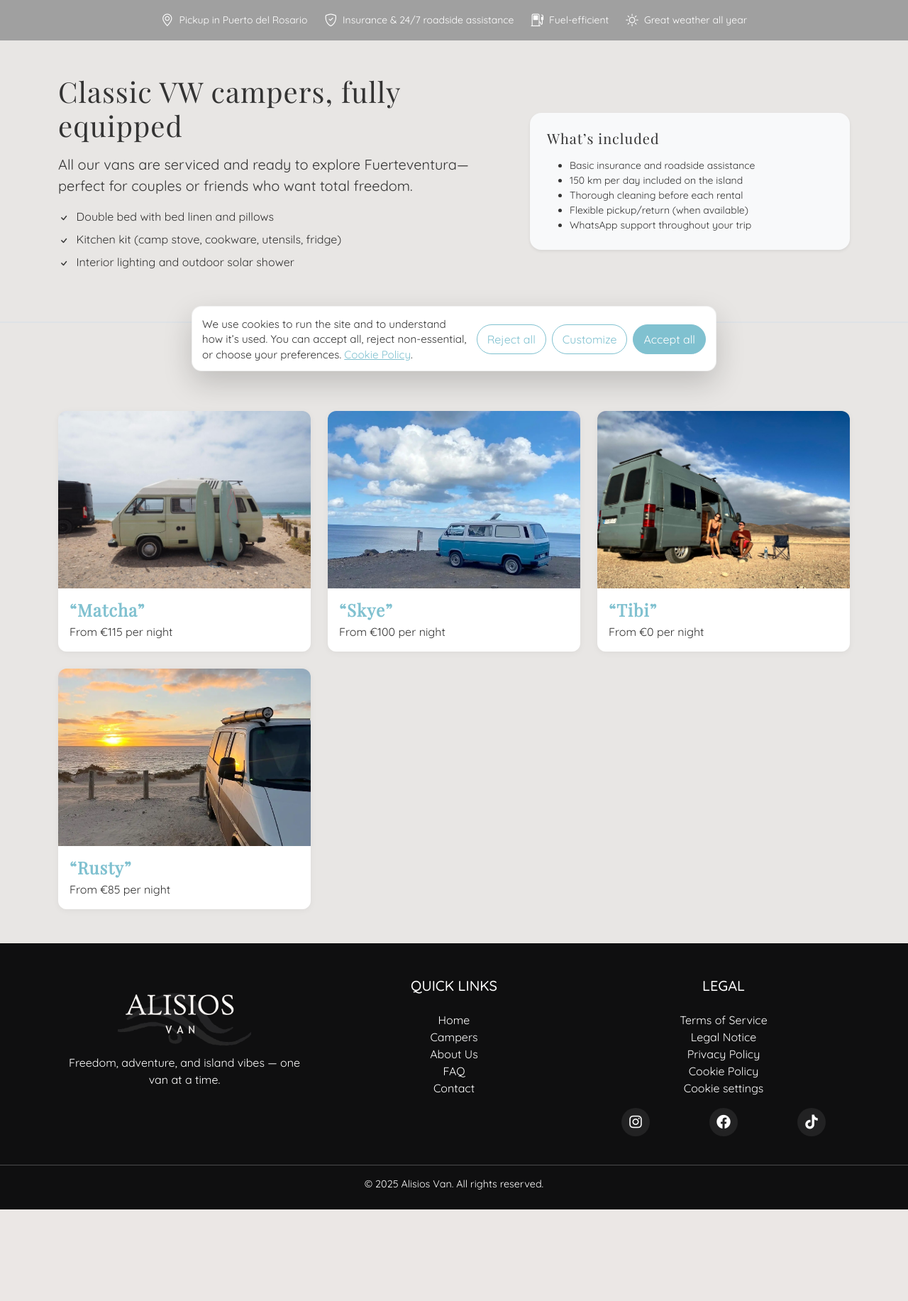
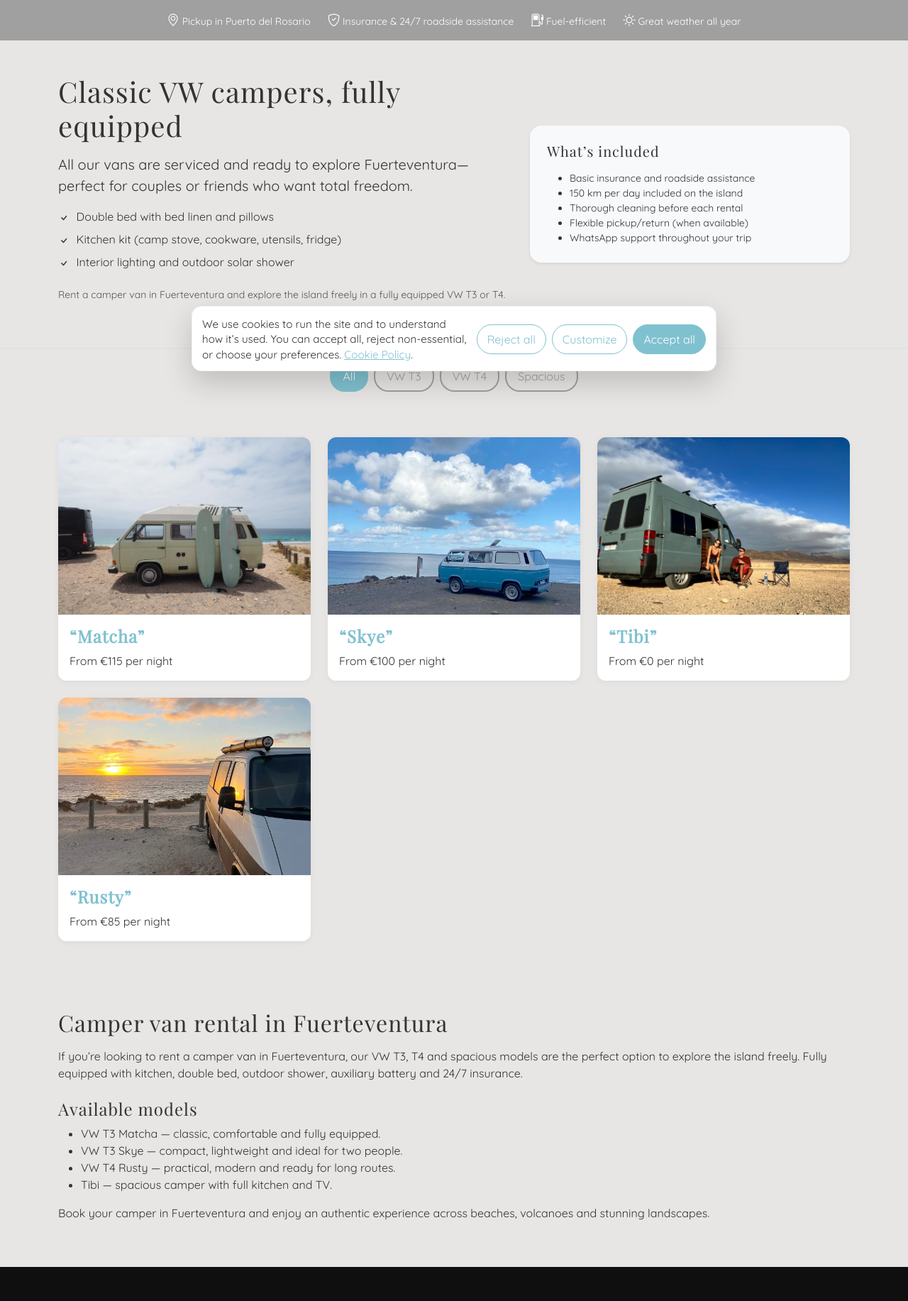
Before and after one commit to Absdabsda/AlisiosVan, a PHP site: page /campers.php in a window 1280 px wide. Shown: the part 261-2094 px from the top of the page at 71% size. Before the commit the page ends 1965 px from the top, so only its background shows below. Run offline with PHP 8.4, Linux system fonts and the light colour scheme; data comes from the database, SQL or seed files in the repository; some libraries are stand-ins or nearby versions.

Commit message:
SEO mas extenso para campers

```diff
--- a/config/i18n/lang/en/campers.php
+++ b/config/i18n/lang/en/campers.php
@@ -11,4 +11,15 @@ return [
 
     'ALT_GALLERY_TIBI' => '“Tibi”, a cosy camper-home by the beach at sunset in Fuerteventura',
     'TITLE_GALLERY_TIBI' => 'Tibi – spacious camper rental in Fuerteventura',
+
+    //seo
+    'seo.campers.h2' => 'Camper van rental in Fuerteventura',
+    'seo.campers.p1' => 'If you’re looking to rent a camper van in Fuerteventura, our VW T3, T4 and spacious models are the perfect option to explore the island freely. Fully equipped with kitchen, double bed, outdoor shower, auxiliary battery and 24/7 insurance.',
+    'seo.campers.h3' => 'Available models',
+    'seo.campers.li1' => 'VW T3 Matcha — classic, comfortable and fully equipped.',
+    'seo.campers.li2' => 'VW T3 Skye — compact, lightweight and ideal for two people.',
+    'seo.campers.li3' => 'VW T4 Rusty — practical, modern and ready for long routes.',
+    'seo.campers.li4' => 'Tibi — spacious camper with full kitchen and TV.',
+    'seo.campers.p2' => 'Book your camper in Fuerteventura and enjoy an authentic experience across beaches, volcanoes and stunning landscapes.',
+
 ];
--- a/src/campers.php
+++ b/src/campers.php
@@ -12,47 +12,52 @@ $lang = strtolower($LANG ?? ($_GET['lang'] ?? 'es'));
 $SUPPORTED_LANGS = ['es','en','de','fr','it'];
 if (!in_array($lang, $SUPPORTED_LANGS, true)) { $lang = 'es'; }
 
-/* Slugs canónicos por id (coherentes con /<lang>/camper/<slug>/) */
+/* Slugs canónicos por id */
 $slugById = [ 1=>'matcha', 2=>'skye', 3=>'rusty', 4=>'tibi' ];
 
-/* Cargamos precios actuales por id */
+/* Cargamos precios actuales */
 $prices = [];
 try {
     $st = $pdo->query("SELECT id, price_per_night FROM campers");
     while ($row = $st->fetch(PDO::FETCH_ASSOC)) {
         $prices[(int)$row['id']] = (float)$row['price_per_night'];
     }
-} catch (Throwable $e) { /* fallback visual */ }
+} catch (Throwable $e) {}
+
+/* SEO: canonical */
 $canonical = "https://alisiosvan.com/$lang/campers/";
 
+/* SEO: hreflang */
 $hreflangs = [];
 foreach ($SUPPORTED_LANGS as $l) {
     $hreflangs[] = '<link rel="alternate" hreflang="'.$l.'" href="https://alisiosvan.com/'.$l.'/campers/" />';
 }
 $hreflangs[] = '<link rel="alternate" hreflang="x-default" href="https://alisiosvan.com/es/campers/" />';
 
+/* SEO: meta descriptions */
 $descriptions = [
-    'es' => 'Alquiler de furgonetas camper en Fuerteventura. Explora la isla con campers clásicas VW totalmente equipadas con seguro y asistencia 24/7.',
-    'en' => 'Camper van rental in Fuerteventura. Explore the island with fully equipped classic VW campers, insurance and 24/7 assistance included.',
-    'de' => 'Miete einen Campervan auf Fuerteventura. Entdecke die Insel mit voll ausgestatteten klassischen VW-Campern, inklusive Versicherung und 24/7-Pannenhilfe.',
-    'fr' => 'Location de vans aménagés à Fuerteventura. Explorez l’île avec des campervans VW classiques entièrement équipés, assurance et assistance 24/7 incluses.',
-    'it' => 'Noleggio di camper a Fuerteventura. Esplora l’isola con camper VW classici completamente equipaggiati, assicurazione e assistenza 24/7 incluse.',
+    'es' => 'Alquiler de campers en Fuerteventura: furgonetas camper VW clásicas totalmente equipadas. Seguro, asistencia 24/7, cocina, cama doble, ducha exterior y fácil reserva.',
+    'en' => 'Camper van rental in Fuerteventura: fully equipped classic VW campers with insurance, 24/7 assistance, kitchen, double bed and outdoor shower.',
+    'de' => 'Campervan-Miete auf Fuerteventura: voll ausgestattete klassische VW-Camper mit Versicherung, 24/7-Pannenhilfe, Küche und Doppelbett.',
+    'fr' => 'Location de vans aménagés à Fuerteventura : vans VW classiques équipés, assurance et assistance 24/7, cuisine et lit double.',
+    'it' => 'Noleggio camper a Fuerteventura: camper VW classici completamente equipaggiati con assicurazione, assistenza 24/7, cucina e letto doppio.',
 ];
-
 $description = $descriptions[$lang] ?? $descriptions['en'];
 
+/* SEO Block */
 $SEO_CAMPERS = <<<HTML
 <!-- SEO CAMPERS -->
 <meta name="description" content="$description" />
 <link rel="canonical" href="$canonical" />
-<!-- HREFLANG -->
-    {HREFLANGS}
+{HREFLANGS}
+
 <!-- Open Graph -->
 <meta property="og:title" content="Camper rental in Fuerteventura | Alisios Van" />
 <meta property="og:description" content="$description" />
 <meta property="og:url" content="$canonical" />
 <meta property="og:image" content="https://alisiosvan.com/src/img/og/campers.jpg" />
 <meta property="og:type" content="website" />
+
 <!-- Twitter -->
 <meta name="twitter:card" content="summary_large_image" />
 <meta name="twitter:title" content="Camper rental in Fuerteventura | Alisios Van" />
@@ -67,80 +72,104 @@ $SEO_CAMPERS = str_replace('{HREFLANGS}', implode("\n", $hreflangs), $SEO_CAMPER
 <head>
     <meta charset="UTF-8">
     <meta name="viewport" content="width=device-width, initial-scale=1">
-    <title><?= __('Our Campers') ?> | Alisios Van</title>
+
+    <!-- ⭐ META TITLE SUPER SEO según idioma -->
+    <title>
+        <?= ($lang === 'es')
+            ? 'Alquiler de furgonetas camper en Fuerteventura | Campers VW clásicas'
+            : ($lang === 'en'
+                ? 'Camper van rental in Fuerteventura | Classic VW campers'
+                : __('Our Campers') . ' | Alisios Van'
+            );
+        ?>
+    </title>
+
     <?= $SEO_CAMPERS ?>
 
-    <!-- evita traducción automática de Chrome -->
     <meta name="google" content="notranslate">
 
+    <!-- Fonts & CSS -->
     <link href="https://fonts.googleapis.com/css2?family=Quicksand:wght@400;500;700&display=swap" rel="stylesheet">
     <link href="https://fonts.googleapis.com/css2?family=Playfair+Display&display=swap" rel="stylesheet">
 
-    <!-- Bootstrap CSS -->
     <link href="https://cdn.jsdelivr.net/npm/bootstrap@5.3.7/dist/css/bootstrap.min.css" rel="stylesheet">
-    <!-- Bootstrap JS -->
     <script src="https://cdn.jsdelivr.net/npm/bootstrap@5.3.7/dist/js/bootstrap.bundle.min.js" defer></script>
+
     <link href="https://cdn.jsdelivr.net/npm/bootstrap-icons@1.10.5/font/bootstrap-icons.css" rel="stylesheet">
     <link rel="stylesheet" href="https://cdnjs.cloudflare.com/ajax/libs/font-awesome/6.4.0/css/all.min.css" />
-
     <link rel="stylesheet" href="https://cdn.jsdelivr.net/npm/flag-icons/css/flag-icons.min.css">
 
     <link rel="stylesheet" href="/src/css/estilos.css">
     <link rel="stylesheet" href="/src/css/header.css">
     <link rel="stylesheet" href="/src/css/campers.css">
     <link rel="stylesheet" href="/src/css/cookies.css">
+
     <script src="/src/js/header.js" defer></script>
     <script src="/src/js/campers.js" defer></script>
 
     <style>
-        :root { --header-bg-rgb: 133,126,110; } /* #857E6E */
+        :root { --header-bg-rgb: 133,126,110; }
     </style>
+</head>
 
-</head>
 <body>
 <?php include 'inc/header.inc'; ?>
 
 <main>
+
     <!-- HERO -->
     <section class="page-hero campers-hero">
         <div class="page-hero__content">
-            <h1 class="page-hero__title"><?= __('Our Campers') ?></h1>
+
+            <!-- ⭐ H1 SUPER SEO sin romper diseño -->
+            <h1 class="page-hero__title">
+                <?= ($lang === 'es')
+                    ? 'Alquiler de furgonetas camper en Fuerteventura'
+                    : ($lang === 'en'
+                        ? 'Camper van rental in Fuerteventura'
+                        : __('Our Campers')
+                    );
+                ?>
+            </h1>
         </div>
     </section>
 
     <!-- Highlights -->
     <section class="fleet-highlights text-white py-3">
         <div class="container d-flex flex-wrap gap-4 justify-content-center text-center small">
-            <div class="d-flex align-items-center gap-2">
-                <i class="bi bi-geo-alt"></i> <?= __('Pickup in Puerto del Rosario') ?>
-            </div>
-            <div class="d-flex align-items-center gap-2">
-                <i class="bi bi-shield-check"></i> <?= __('Insurance & 24/7 roadside assistance') ?>
-            </div>
-            <div class="d-flex align-items-center gap-2">
-                <i class="bi bi-fuel-pump"></i> <?= __('Fuel-efficient') ?>
-            </div>
-            <div class="d-flex align-items-center gap-2">
-                <i class="bi bi-sun"></i> <?= __('Great weather all year') ?>
-            </div>
+            <div><i class="bi bi-geo-alt"></i> <?= __('Pickup in Puerto del Rosario') ?></div>
+            <div><i class="bi bi-shield-check"></i> <?= __('Insurance & 24/7 roadside assistance') ?></div>
+            <div><i class="bi bi-fuel-pump"></i> <?= __('Fuel-efficient') ?></div>
+            <div><i class="bi bi-sun"></i> <?= __('Great weather all year') ?></div>
         </div>
     </section>
 
-    <!-- Intro / What's included -->
+    <!-- Intro -->
     <section class="campers-intro py-5 border-bottom">
         <div class="container">
             <div class="row align-items-center g-4">
+
                 <div class="col-lg-7">
                     <h2 class="h1 mb-3"><?= __('Classic VW campers, fully equipped') ?></h2>
                     <p class="lead mb-3">
                         <?= __('All our vans are serviced and ready to explore Fuerteventura—perfect for couples or friends who want total freedom.') ?>
                     </p>
-
                     <ul class="icon-list mb-4">
                         <li><?= __('Double bed with bed linen and pillows') ?></li>
                         <li><?= __('Kitchen kit (camp stove, cookware, utensils, fridge)') ?></li>
                         <li><?= __('Interior lighting and outdoor solar shower') ?></li>
                     </ul>
+
+                    <!-- ⭐ SEO extra -->
+                    <p class="seo-extra mt-4 small text-muted">
+                        <?= ($lang === 'es')
+                            ? 'Alquila una camper en Fuerteventura y descubre la isla con total libertad. Nuestras VW T3 y T4 están totalmente equipadas para una experiencia única.'
+                            : ($lang === 'en'
+                                ? 'Rent a camper van in Fuerteventura and explore the island freely in a fully equipped VW T3 or T4.'
+                                : ''
+                            );
+                        ?>
+                    </p>
                 </div>
 
                 <div class="col-lg-5">
@@ -155,6 +184,7 @@ $SEO_CAMPERS = str_replace('{HREFLANGS}', implode("\n", $hreflangs), $SEO_CAMPER
                         </ul>
                     </div>
                 </div>
+
             </div>
         </div>
     </section>
@@ -163,10 +193,10 @@ $SEO_CAMPERS = str_replace('{HREFLANGS}', implode("\n", $hreflangs), $SEO_CAMPER
     <section class="py-3 border-top">
         <div class="container">
             <div id="modelFilters" class="model-filters">
-                <button type="button" class="model-chip active" data-series=""><?= __('All') ?></button>
-                <button type="button" class="model-chip" data-series="T3">VW T3</button>
-                <button type="button" class="model-chip" data-series="T4">VW T4</button>
-                <button type="button" class="model-chip" data-series="Spacious">Spacious</button>
+                <button class="model-chip active" data-series=""><?= __('All') ?></button>
+                <button class="model-chip" data-series="T3">VW T3</button>
+                <button class="model-chip" data-series="T4">VW T4</button>
+                <button class="model-chip" data-series="Spacious">Spacious</button>
             </div>
         </div>
     </section>
@@ -176,97 +206,99 @@ $SEO_CAMPERS = str_replace('{HREFLANGS}', implode("\n", $hreflangs), $SEO_CAMPER
         <div class="container">
             <div class="row g-4">
 
-                <!-- Camper 1 -->
+                <!-- MATCHA -->
                 <?php $id=1; $slug=$slugById[$id]; ?>
                 <div class="col-md-4 camper-col">
-                    <a class="camper-card d-block text-decoration-none"
-                       href="/<?= htmlspecialchars($lang) ?>/camper/<?= htmlspecialchars($slug) ?>/"
-                       data-id="<?= $id ?>" data-name="Matcha" data-series="T3"
-                       data-price="<?= htmlspecialchars((string)($prices[$id] ?? 0)) ?>"
-                       aria-label="<?= __('View details') ?>: “Matcha”">
+                    <a class="camper-card d-block"
+                       href="/<?= $lang ?>/camper/<?= $slug ?>/"
+                       aria-label="<?= __('View details') ?>: Matcha">
                         <img src="/src/img/carousel/matcha-surf.34.32.jpeg"
                              alt="<?= __('ALT_GALLERY_MATCHA') ?>"
                              title="<?= __('TITLE_GALLERY_MATCHA') ?>"
                              loading="lazy">
                         <div class="camper-info">
-                            <h3 class="mb-1">“Matcha”</h3>
-                            <p class="mb-0">
-                                <?= sprintf(__('From €%s per night'), number_format((float)($prices[$id] ?? 0), 0)) ?>
-                            </p>
+                            <h3>“Matcha”</h3>
+                            <p><?= sprintf(__('From €%s per night'), number_format($prices[$id] ?? 0, 0)) ?></p>
                         </div>
                     </a>
                 </div>
 
-                <!-- Camper 2 -->
+                <!-- SKYE -->
                 <?php $id=2; $slug=$slugById[$id]; ?>
                 <div class="col-md-4 camper-col">
-                    <a class="camper-card d-block text-decoration-none"
-                       href="/<?= htmlspecialchars($lang) ?>/camper/<?= htmlspecialchars($slug) ?>/"
-                       data-id="<?= $id ?>" data-name="Skye" data-series="T3"
-                       data-price="<?= htmlspecialchars((string)($prices[$id] ?? 0)) ?>"
-                       aria-label="<?= __('View details') ?>: “Skye”">
+                    <a class="camper-card d-block"
+                       href="/<?= $lang ?>/camper/<?= $slug ?>/"
+                       aria-label="<?= __('View details') ?>: Skye">
                         <img src="/src/img/carousel/t3-azul-playa.webp"
                              alt="<?= __('ALT_GALLERY_SKYE') ?>"
                              title="<?= __('TITLE_GALLERY_SKYE') ?>"
                              loading="lazy">
                         <div class="camper-info">
-                            <h3 class="mb-1">“Skye”</h3>
-                            <p class="mb-0">
-                                <?= sprintf(__('From €%s per night'), number_format((float)($prices[$id] ?? 0), 0)) ?>
-                            </p>
+                            <h3>“Skye”</h3>
+                            <p><?= sprintf(__('From €%s per night'), number_format($prices[$id] ?? 0, 0)) ?></p>
                         </div>
                     </a>
                 </div>
 
-                <!-- Camper 4 -->
+                <!-- TIBI -->
                 <?php $id=4; $slug=$slugById[$id]; ?>
                 <div class="col-md-4 camper-col">
-                    <a class="camper-card d-block text-decoration-none"
-                       href="/<?= htmlspecialchars($lang) ?>/camper/<?= htmlspecialchars($slug) ?>/"
-                       data-id="<?= $id ?>" data-name="Tibi" data-series="Spacious"
-                       data-price="<?= htmlspecialchars((string)($prices[$id] ?? 0)) ?>"
-                       aria-label="<?= __('View details') ?>: “Tibi”">
+                    <a class="camper-card d-block"
+                       href="/<?= $lang ?>/camper/<?= $slug ?>/"
+                       aria-label="<?= __('View details') ?>: Tibi">
                         <img src="/src/img/tibi/tibi-feliz.jpeg"
                              alt="<?= __('ALT_GALLERY_TIBI') ?>"
                              title="<?= __('TITLE_GALLERY_TIBI') ?>"
                              loading="lazy">
                         <div class="camper-info">
-                            <h3 class="mb-1">“Tibi”</h3>
-                            <p class="mb-0">
-                                <?= sprintf(__('From €%s per night'), number_format((float)($prices[$id] ?? 0), 0)) ?>
-                            </p>
+                            <h3>“Tibi”</h3>
+                            <p><?= sprintf(__('From €%s per night'), number_format($prices[$id] ?? 0, 0)) ?></p>
                         </div>
                     </a>
                 </div>
 
-                <!-- Camper 3 -->
+                <!-- RUSTY -->
                 <?php $id=3; $slug=$slugById[$id]; ?>
                 <div class="col-md-4 camper-col">
-                    <a class="camper-card d-block text-decoration-none"
-                       href="/<?= htmlspecialchars($lang) ?>/camper/<?= htmlspecialchars($slug) ?>/"
-                       data-id="<?= $id ?>" data-name="Rusty" data-series="T4"
-                       data-price="<?= htmlspecialchars((string)($prices[$id] ?? 0)) ?>"
-                       aria-label="<?= __('View details') ?>: “Rusty”">
+                    <a class="camper-card d-block"
+                       href="/<?= $lang ?>/camper/<?= $slug ?>/"
+                       aria-label="<?= __('View details') ?>: Rusty">
                         <img src="/src/img/carousel/t4-sol.webp"
                              alt="<?= __('ALT_GALLERY_RUSTY') ?>"
                              title="<?= __('TITLE_GALLERY_RUSTY') ?>"
                              loading="lazy">
                         <div class="camper-info">
-                            <h3 class="mb-1">“Rusty”</h3>
-                            <p class="mb-0">
-                                <?= sprintf(__('From €%s per night'), number_format((float)($prices[$id] ?? 0), 0)) ?>
-                            </p>
+                            <h3>“Rusty”</h3>
+                            <p><?= sprintf(__('From €%s per night'), number_format($prices[$id] ?? 0, 0)) ?></p>
                         </div>
                     </a>
                 </div>
 
-
-
             </div>
         </div>
     </section>
+
+    <!-- BLOQUE SEO / EDITORIAL MULTILINGÜE -->
+    <section class="container py-5" id="campers-seo-block">
+        <h2 class="h2 mb-3"><?= __('seo.campers.h2') ?></h2>
+
+        <p><?= __('seo.campers.p1') ?></p>
+
+        <h3 class="h4 mt-4 mb-2"><?= __('seo.campers.h3') ?></h3>
+        <ul>
+            <li><?= __('seo.campers.li1') ?></li>
+            <li><?= __('seo.campers.li2') ?></li>
+            <li><?= __('seo.campers.li3') ?></li>
+            <li><?= __('seo.campers.li4') ?></li>
+        </ul>
+
+        <p class="mt-3"><?= __('seo.campers.p2') ?></p>
+    </section>
+
+
 </main>
 
 <?php include 'inc/footer.inc'; ?>
+
 </body>
 </html>
```
Also changed, not shown: config/i18n/lang/de/campers.php (+11 -0 lines), config/i18n/lang/es/campers.php (+11 -0 lines), config/i18n/lang/fr/campers.php (+10 -0 lines), config/i18n/lang/it/campers.php (+11 -0 lines).
